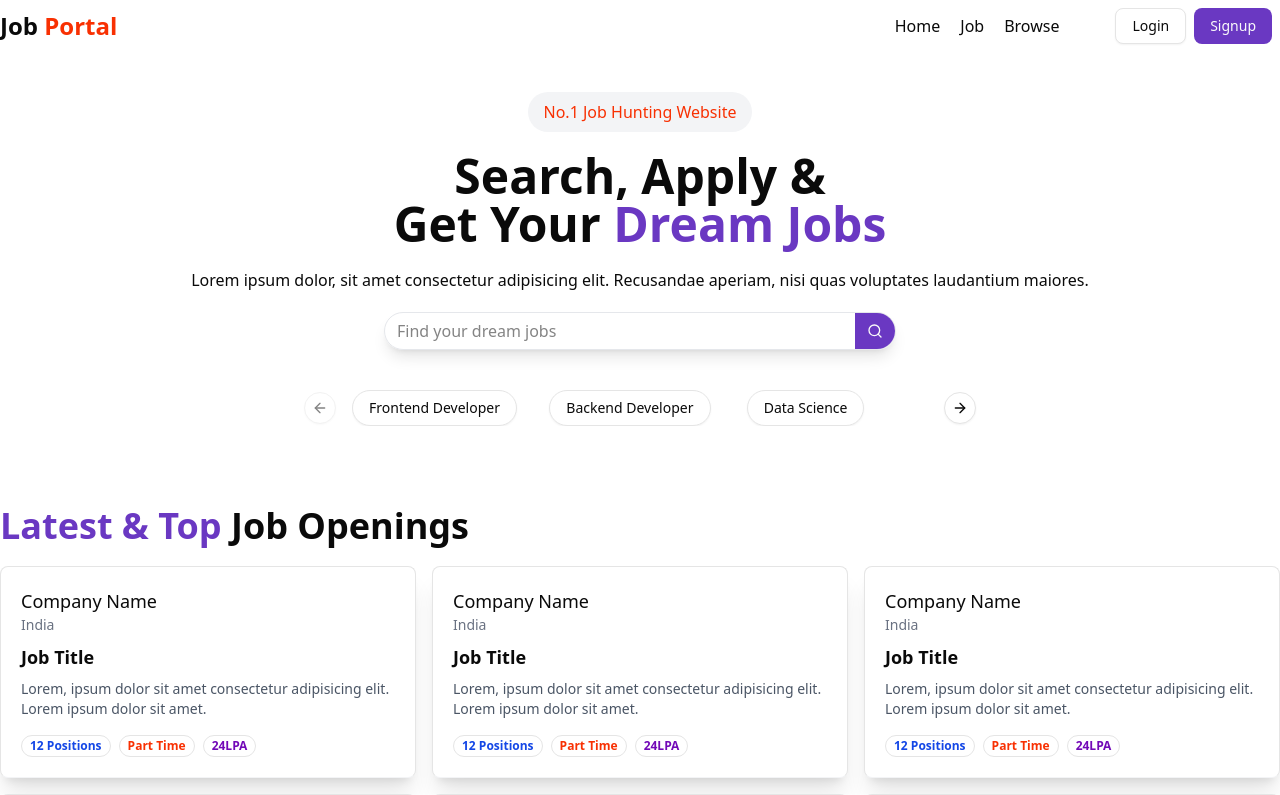
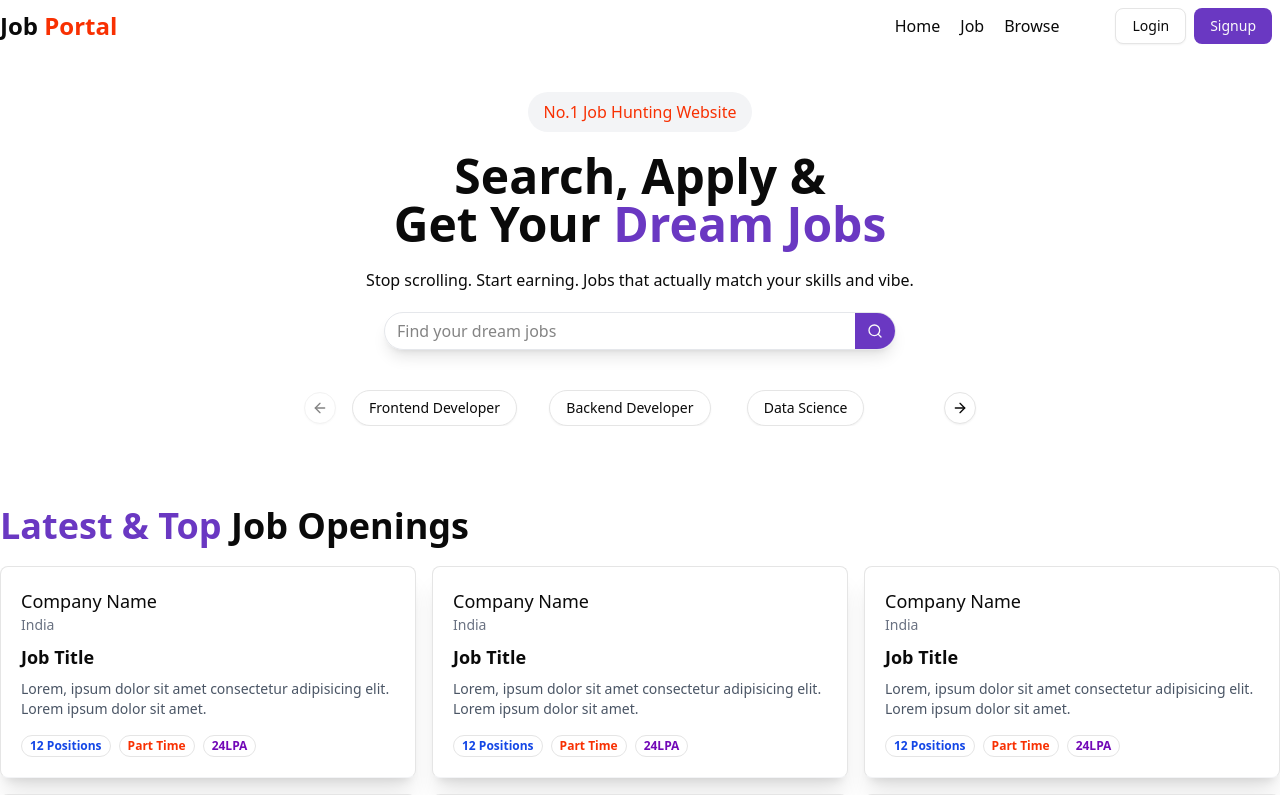
Before and after one commit to abhay-004/JOB-PORTAL-WEBSITE, a React app in the folder frontend/: page / in a window 1280 px wide. Shown: the top 795 px of the page. Built offline with nearby package versions, Linux system fonts and the light colour scheme; the HTML template or start-up script is replaced by a standard one.

Commit message:
add tagline

```diff
--- a/frontend/src/components/HeroSection.jsx
+++ b/frontend/src/components/HeroSection.jsx
@@ -14,8 +14,8 @@ const HeroSection = () => {
           <span className="text-[#6a38c2]">Dream Jobs</span>
         </h1>
         <p>
-          Lorem ipsum dolor, sit amet consectetur adipisicing elit. Recusandae
-          aperiam, nisi quas voluptates laudantium maiores.
+          Stop scrolling. Start earning. Jobs that actually match your skills
+          and vibe.
         </p>
         <div className="flex w-[40%] shadow-lg border border-gray-200 pl-3 rounded-full items-center gap-4 mx-auto">
           <input
```
